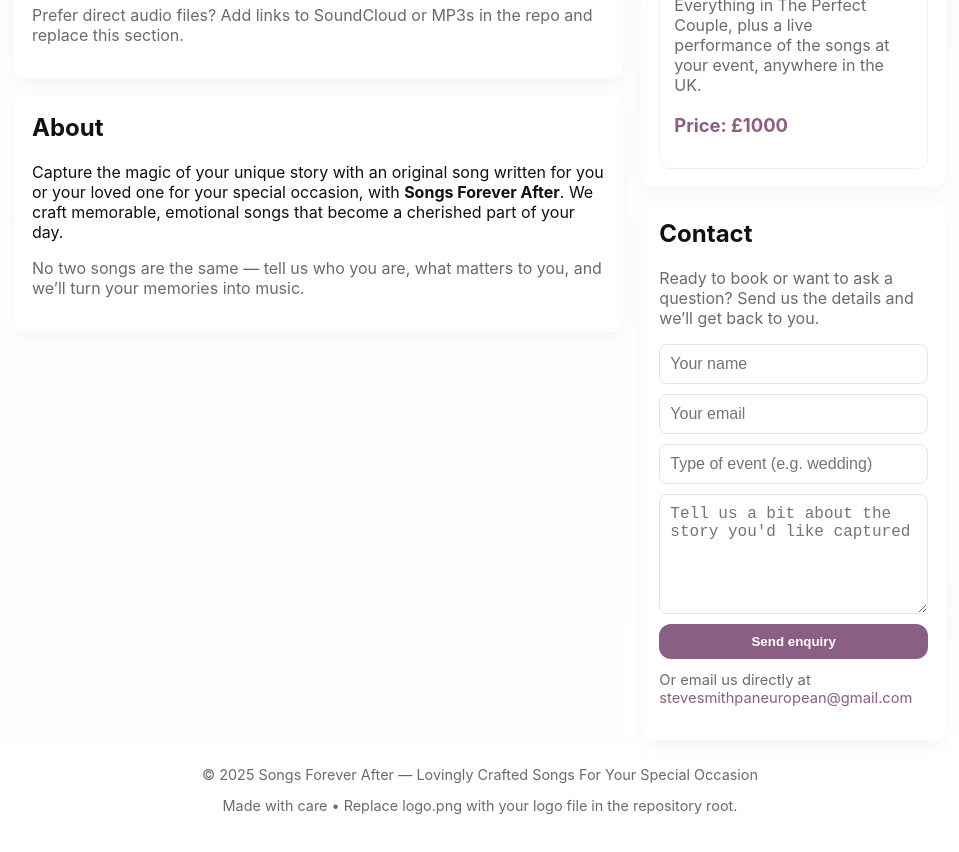
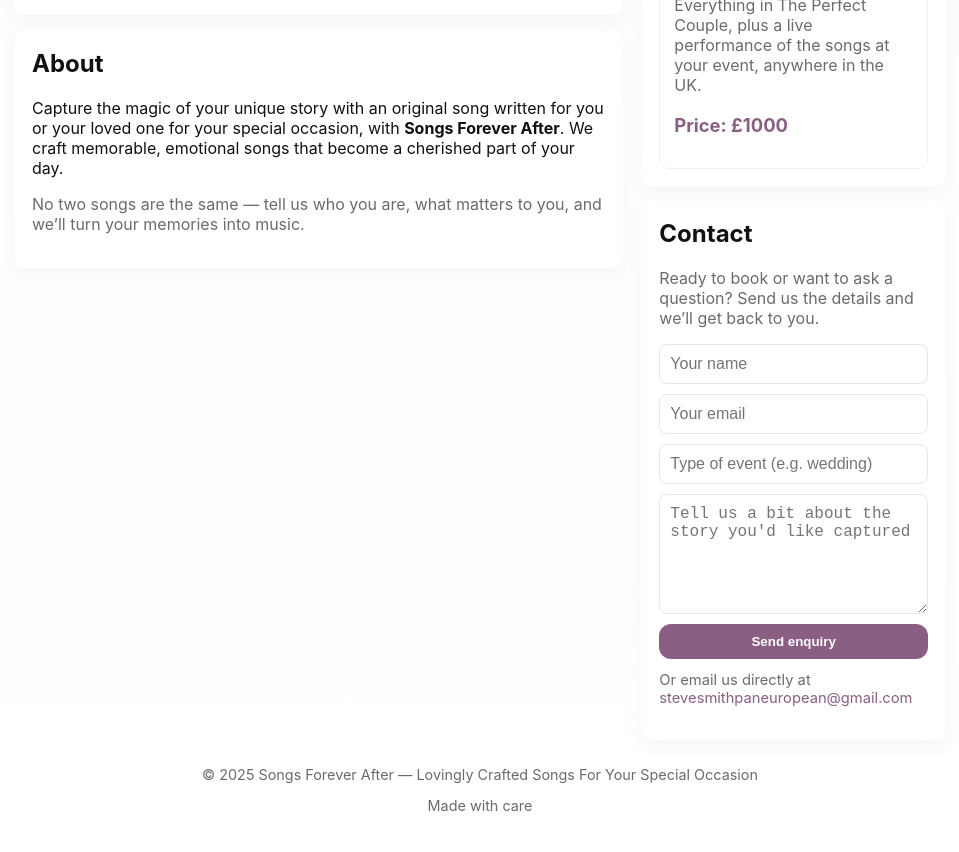
Before and after one commit to songsforeverafter/songsforeverafter.github.io, a plain HTML site: page index.html in a window 1280 px wide. Shown: the part 734-1586 px from the top of the page, without its empty margins (160-1119 px from the left). Drawn offline with Linux system fonts and the light colour scheme.

Commit message:
Update index.html

```diff
--- a/index.html
+++ b/index.html
@@ -6,11 +6,10 @@
   <title>Songs Forever After — Lovingly Crafted Songs For Your Special Occasion</title>
   <meta name="description" content="Original, bespoke songs for weddings and special occasions. Hear samples and book Songs Forever After." />
 
-  <!-- Colour variables: adjust to match your logo if needed -->
   <style>
     :root{
       --bg:#fffafa;
-      --accent:#8b5e83; /* change to match your logo */
+      --accent:#8b5e83;
       --muted:#6b6b6b;
       --card:#ffffff;
       --radius:16px;
@@ -25,7 +24,6 @@
 
     .wrap{max-width:var(--max-width);margin:28px auto;padding:var(--container-padding)}
 
-    /* Header / Hero */
     header.hero{display:flex;gap:20px;align-items:center;padding:28px;border-radius:var(--radius);background:rgba(255,255,255,0.8);box-shadow:0 6px 20px rgba(10,10,10,0.06)}
     .logo{flex:0 0 140px}
     .logo img{width:140px;height:auto;display:block}
@@ -36,32 +34,26 @@
     .btn{background:var(--accent);color:white;padding:10px 16px;border-radius:12px;border:0;cursor:pointer;font-weight:600}
     .btn.ghost{background:transparent;color:var(--accent);border:1px solid rgba(0,0,0,0.06)}
 
-    /* Grid */
     .grid{display:grid;grid-template-columns:1fr;gap:18px;margin-top:20px}
     @media(min-width:880px){.grid{grid-template-columns:2fr 1fr}}
 
-    /* Card */
     .card{background:var(--card);padding:18px;border-radius:12px;box-shadow:0 6px 18px rgba(10,10,10,0.04)}
     h2{margin-top:0}
     .muted{color:var(--muted)}
 
-    /* YouTube responsive */
     .video-wrap{position:relative;padding-bottom:56.25%;height:0;overflow:hidden;border-radius:10px}
     .video-wrap iframe{position:absolute;top:0;left:0;width:100%;height:100%;border:0}
 
-    /* Packages */
     .packages{display:flex;flex-direction:column;gap:12px}
     .pkg{border:1px solid rgba(0,0,0,0.06);padding:14px;border-radius:10px}
     .price{font-weight:700;color:var(--accent);font-size:1.15rem}
 
-    /* Contact */
     form{display:flex;flex-direction:column;gap:10px}
     input,textarea{padding:10px;border-radius:8px;border:1px solid #e6e6e6;font-size:1rem}
     textarea{min-height:120px;resize:vertical}
 
     footer{margin-top:26px;text-align:center;color:var(--muted);font-size:0.9rem}
 
-    /* Small helpers */
     .center{text-align:center}
     .listen{margin-top:8px}
   </style>
@@ -72,7 +64,6 @@
     <!-- HERO -->
     <header class="hero">
       <div class="logo">
-        <!-- Replace logo.png with your actual logo filename. Upload it to the repo root. -->
         <img src="logo.png" alt="Songs Forever After logo" id="site-logo">
       </div>
 
@@ -88,20 +79,15 @@
       </div>
     </header>
 
-    <!-- GRID: left (media + about) right (packages + contact) -->
     <div class="grid">
 
       <main>
         <section id="samples" class="card">
           <h2>Featured sample</h2>
           <p class="muted">An original wedding song — click play to listen.</p>
-
           <div class="video-wrap" style="margin-top:12px">
-            <!-- Embedded YouTube: provided link converted to embed -->
             <iframe src="https://www.youtube.com/embed/zr7m4G5Zc9U" title="Songs Forever After - Sample" frameborder="0" allow="accelerometer; autoplay; clipboard-write; encrypted-media; gyroscope; picture-in-picture" allowfullscreen></iframe>
           </div>
-
-          <p class="listen muted">Prefer direct audio files? Add links to SoundCloud or MP3s in the repo and replace this section.</p>
         </section>
 
         <section id="about" class="card" style="margin-top:16px">
@@ -126,7 +112,6 @@
               <p class="muted">Everything in The Perfect Couple, plus a live performance of the songs at your event, anywhere in the UK.</p>
               <p class="price">Price: £1000</p>
             </div>
-
           </div>
         </section>
 
@@ -134,7 +119,6 @@
           <h2>Contact</h2>
           <p class="muted">Ready to book or want to ask a question? Send us the details and we’ll get back to you.</p>
 
-          <!-- This form uses the user's email client via a mailto: link generated in JS. -->
           <form id="contactForm" onsubmit="return sendEmail(event)">
             <input type="text" id="name" placeholder="Your name" required>
             <input type="email" id="email" placeholder="Your email" required>
@@ -152,16 +136,14 @@
 
     <footer>
       <p>© <span id="year"></span> Songs Forever After — Lovingly Crafted Songs For Your Special Occasion</p>
-      <p class="muted">Made with care • Replace logo.png with your logo file in the repository root.</p>
+      <p class="muted">Made with care</p>
     </footer>
 
   </div>
 
   <script>
-    // Fill copyright year
     document.getElementById('year').textContent = new Date().getFullYear();
 
-    // Contact form: opens the user's mail client with a prefilled message (works without server-side form)
     function sendEmail(e){
       e.preventDefault();
       var name = encodeURIComponent(document.getElementById('name').value || '');
```
